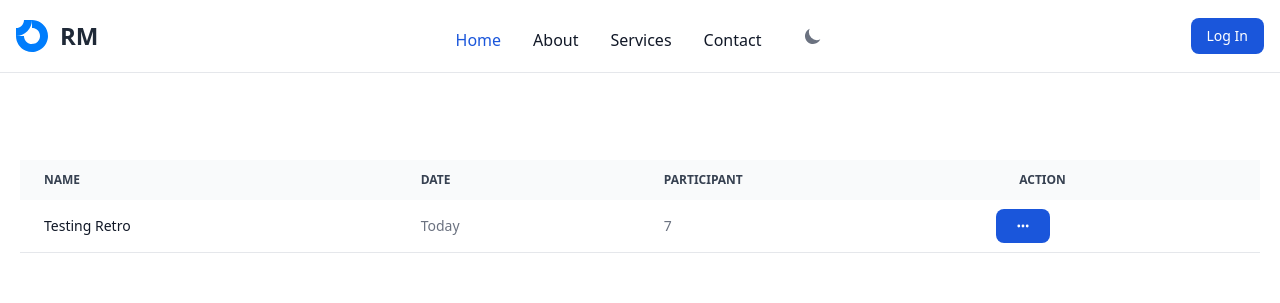
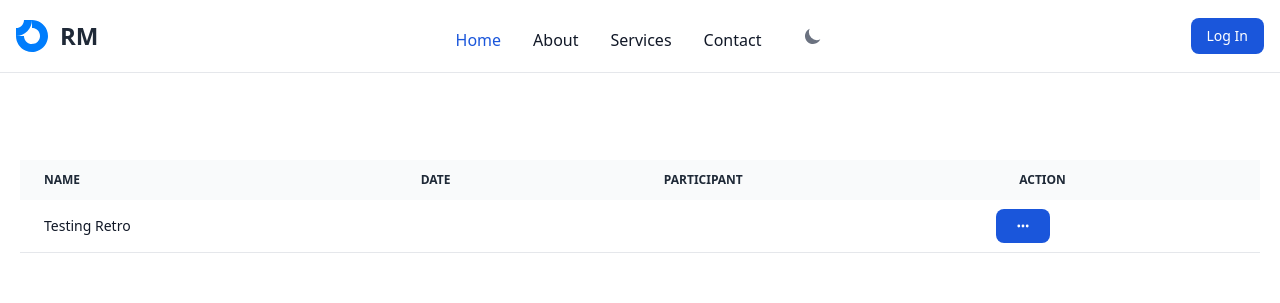
Before and after one commit to patrickiyiakimo/retro-manager, a React (Create React App) app: page /retrodashboard in a window 1280 px wide. Shown: the top 303 px of the page. Built offline with nearby package versions, Linux system fonts and the light colour scheme.

Commit message:
made some changes in the retro dashboard

```diff
--- a/src/pages/RetroDashboard.tsx
+++ b/src/pages/RetroDashboard.tsx
@@ -13,7 +13,7 @@ export default function RetroDashboard() {
     <div className="min-h-screen px-5 pt-40">
       <div className="relative overflow-x-auto">
         <table className="w-full text-left text-sm text-gray-500 dark:text-gray-400 rtl:text-right">
-          <thead className="bg-gray-50 text-xs uppercase text-gray-700 dark:bg-gray-700 dark:text-gray-400">
+          <thead className="bg-gray-50 text-xs uppercase text-gray-800 dark:bg-gray-700 dark:text-white">
             <tr>
               <th scope="col" className="px-6 py-3">
                 Name
@@ -37,8 +37,8 @@ export default function RetroDashboard() {
               >
                 Testing Retro
               </th>
-              <td className="px-6 py-4">Today</td>
-              <td className="px-6 py-4">7</td>
+              <td className="px-6 py-4 text-white">Today</td>
+              <td className="px-6 py-4 text-white">7</td>
               <td>
                 <button
                   onClick={handleModalToggle}
@@ -94,7 +94,7 @@ export default function RetroDashboard() {
                               d="M10 11V6m0 8h.01M19 10a9 9 0 1 1-18 0 9 9 0 0 1 18 0Z"
                             />
                           </svg>
-                          <h3 className="mb-5 text-lg font-normal text-gray-500 dark:text-gray-400">
+                          <h3 className="mb-5 text-lg font-normal text-gray-800 dark:text-white">
                             Are you sure you want to delete this Retro?
                           </h3>
                           <button
```
